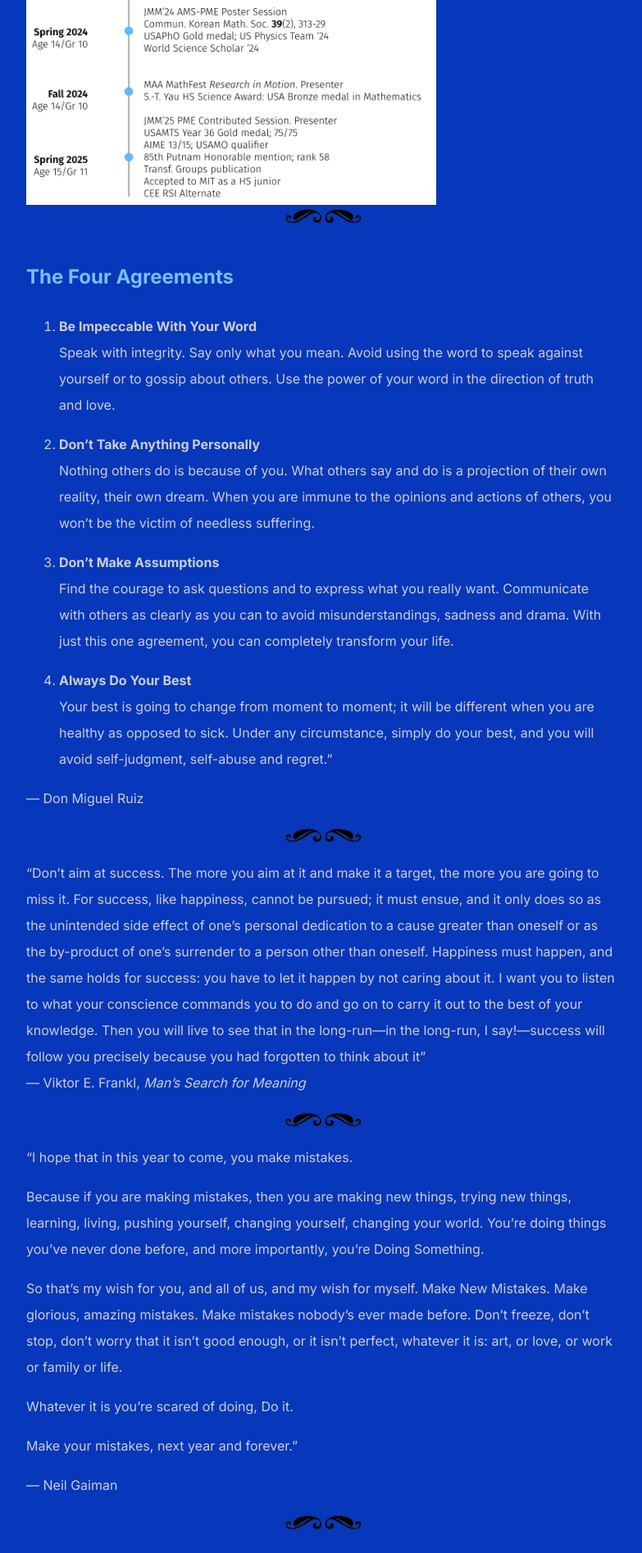
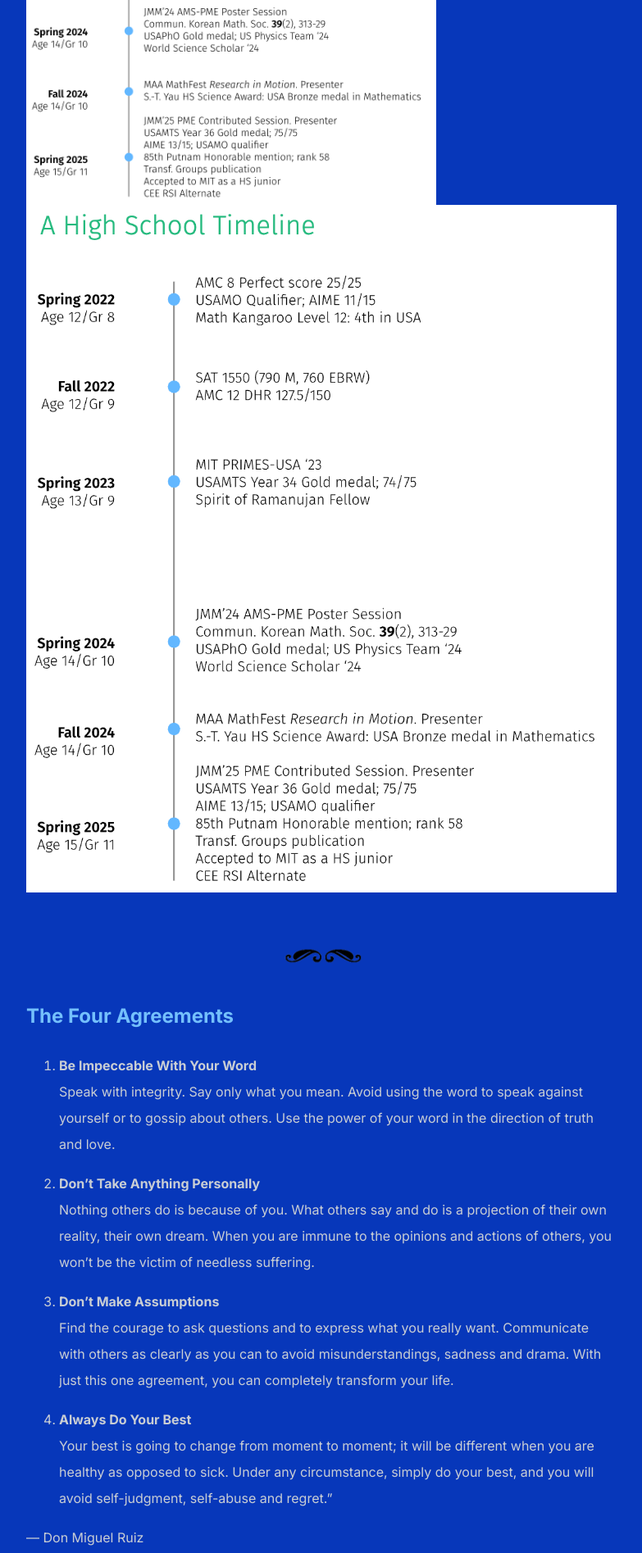
Before and after one commit to shihankanungo/shihankanungo.github.io, a Jekyll site: the page built from x.md, in a window 1280 px wide. Shown: the part 580-2475 px from the top of the page at 82% size, without its empty margins (248-1031 px from the left). Built offline with Jekyll 4.4.1, drawn with Linux system fonts in a browser that asks for light colours.

Commit message:
Update x.md

```diff
--- a/x.md
+++ b/x.md
@@ -4,6 +4,10 @@
 ---
 
 <img align="left" src="images/timeline.png" alt="HS timelines" width="500">
+
+![HS timelines](images/timeline.png)
+
+<br>
 
 ![separator](images/sep.png)
 
```
